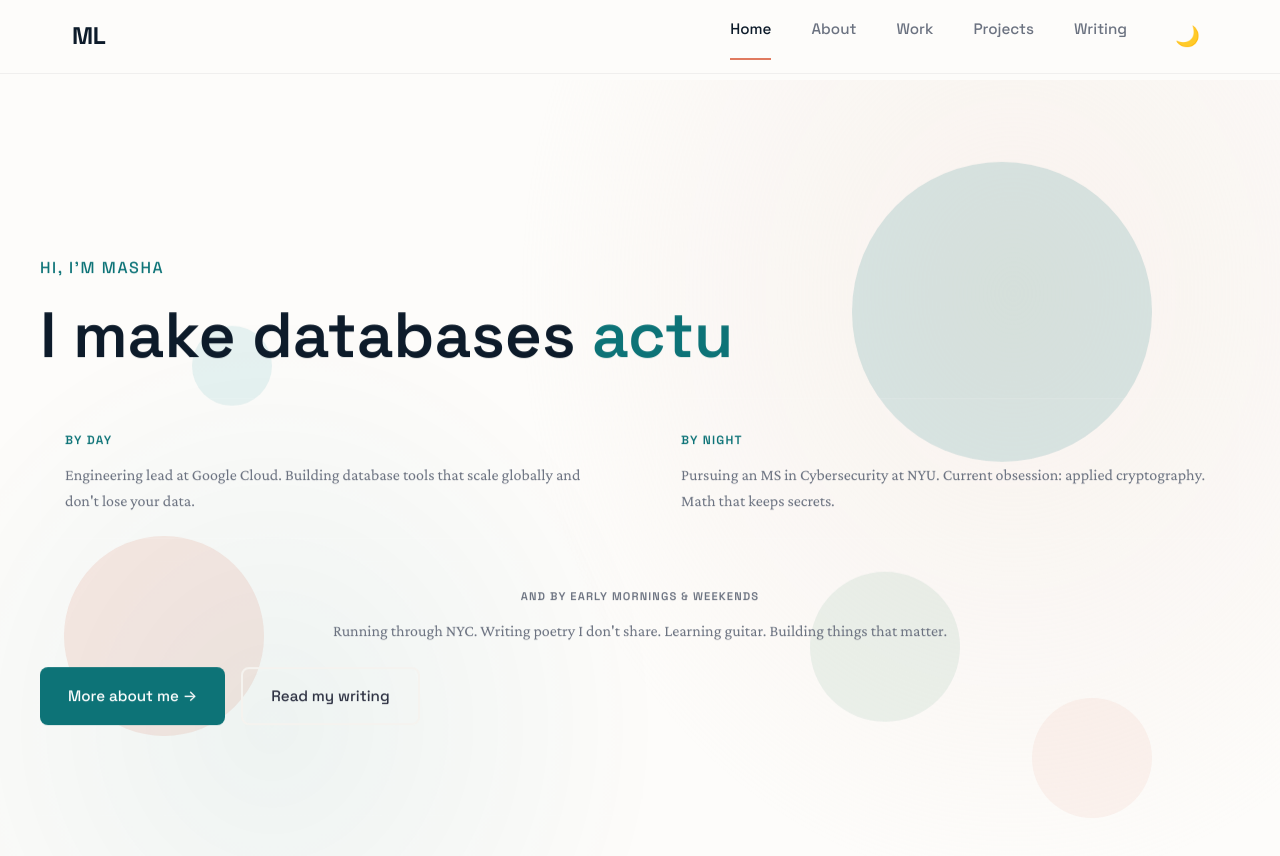
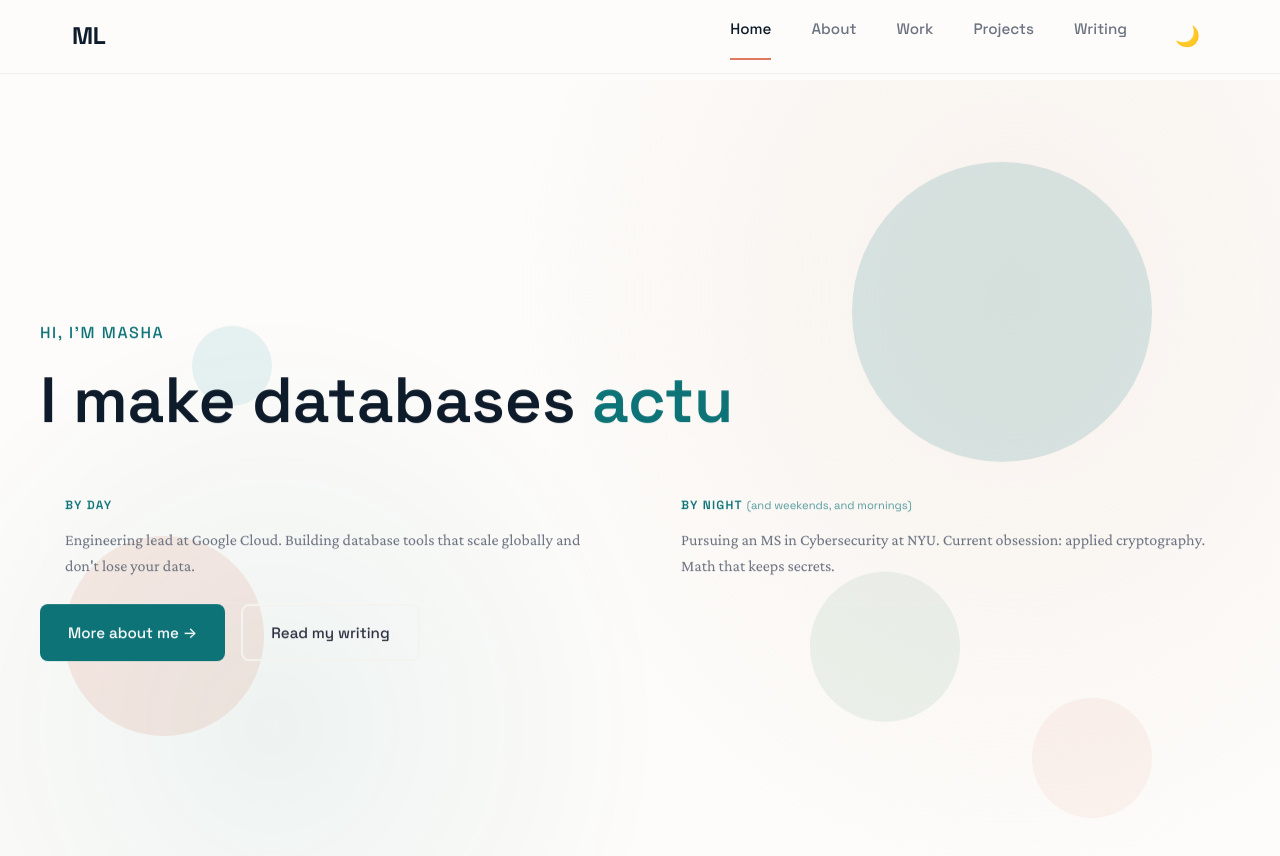
Before and after one commit to Masha-L/masha-l.github.io, a Jekyll site: the page built from index.html, in a window 1280 px wide and 900 px high. Shown: the top 856 px of the window. Built offline with Jekyll 4.4.1, drawn with Linux system fonts in a browser that asks for light colours.

Commit message:
Fix: joke is in the label - By Night (and weekends, and mornings)

```diff
--- a/assets/css/style.css
+++ b/assets/css/style.css
@@ -1825,6 +1825,14 @@ a.card-link:hover .card-cta {
   margin-bottom: 0.75rem;
 }
 
+.hero-label-aside {
+  font-weight: 400;
+  text-transform: none;
+  letter-spacing: normal;
+  opacity: 0.7;
+  font-size: 0.7rem;
+}
+
 .hero-block p {
   margin: 0;
   font-size: 1rem;
--- a/index.html
+++ b/index.html
@@ -20,12 +20,8 @@ title: Home
         <p>Engineering lead at Google Cloud. Building database tools that scale globally and don't lose your data.</p>
       </div>
       <div class="hero-block">
-        <span class="hero-label">By Night</span>
+        <span class="hero-label">By Night <span class="hero-label-aside">(and weekends, and mornings)</span></span>
         <p>Pursuing an MS in Cybersecurity at NYU. Current obsession: applied cryptography. Math that keeps secrets.</p>
-      </div>
-      <div class="hero-block hero-block-wide">
-        <span class="hero-label">And by early mornings & weekends</span>
-        <p>Running through NYC. Writing poetry I don't share. Learning guitar. Building things that matter.</p>
       </div>
     </div>
     <div class="hero-links">
```
